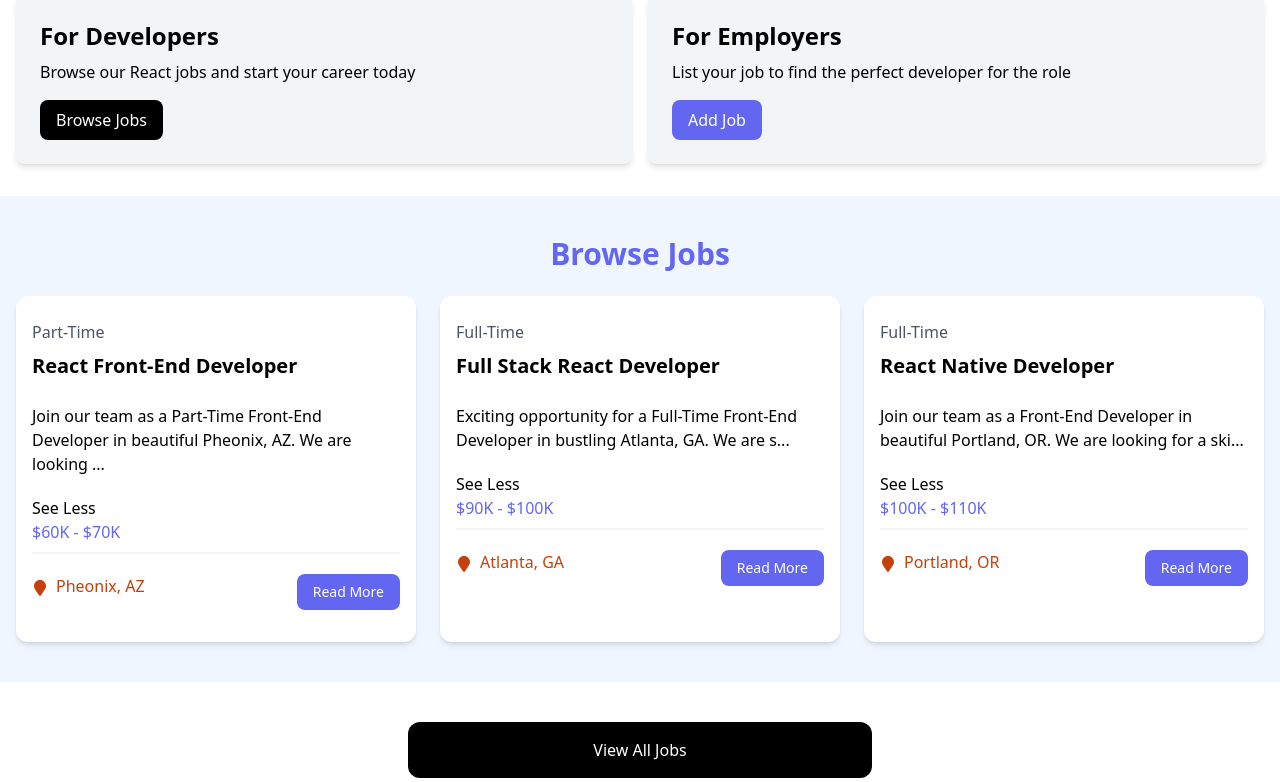
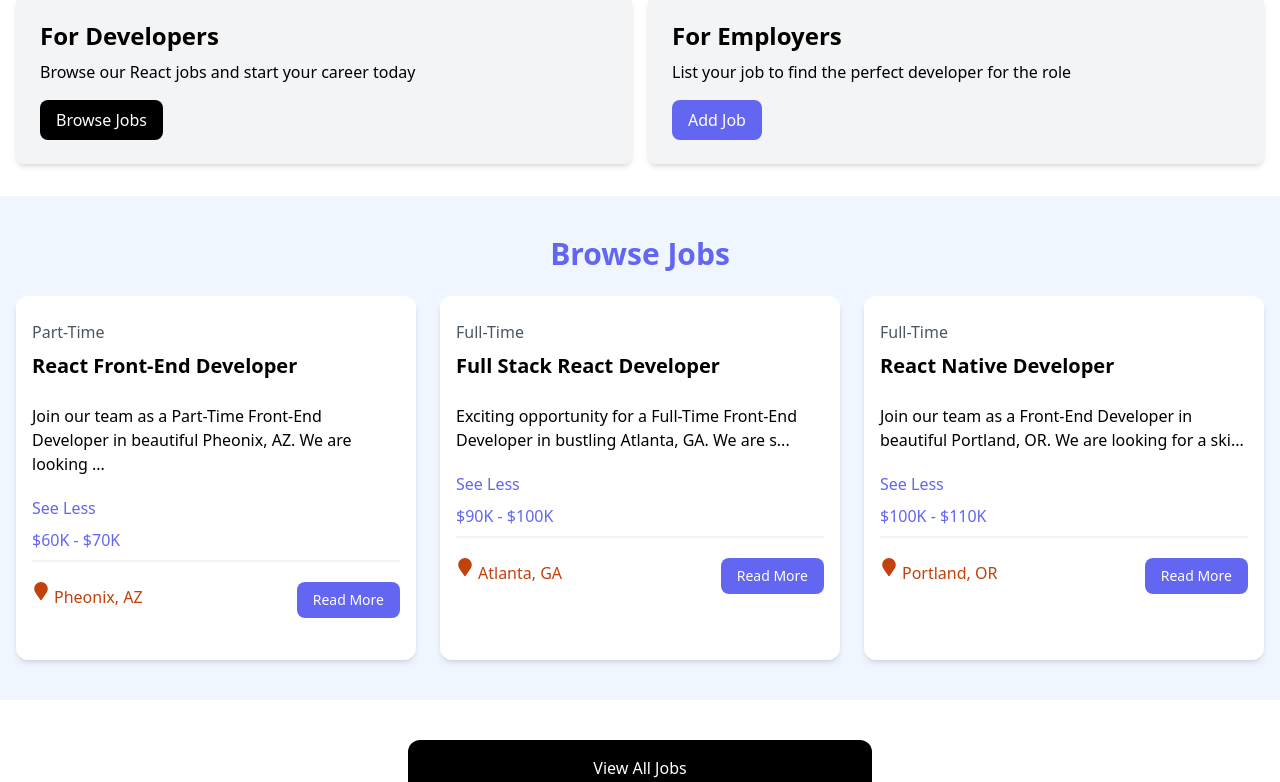
Before and after one commit to Papol14/job-portal-react, a React (Vite) app: page / in a window 1280 px wide. Shown: the part 413-1195 px from the top of the page. Built offline with nearby package versions, Linux system fonts and the light colour scheme.

Commit message:
Installed react-router

```diff
--- a/package.json
+++ b/package.json
@@ -12,7 +12,8 @@
   "dependencies": {
     "react": "^18.3.1",
     "react-dom": "^18.3.1",
-    "react-icons": "^5.3.0"
+    "react-icons": "^5.3.0",
+    "react-router-dom": "^7.0.1"
   },
   "devDependencies": {
     "@eslint/js": "^9.13.0",
--- a/src/components/JobListing.jsx
+++ b/src/components/JobListing.jsx
@@ -21,6 +21,7 @@ const JobListing = ({ job }) => {
         <div className="mb-5">{description}</div>
 
         <button
+          className="mb-2 text-indigo-500 rounded-md hover:text-indigo-800"
           onClick={() => setShowFullDescription((prevState) => !prevState)}
         >
           {!showFullDescription ? "See Less" : "See More"}
@@ -32,7 +33,7 @@ const JobListing = ({ job }) => {
 
         <div className="flex flex-col lg:flex-row justify-between mb-4">
           <div className="text-orange-700 mb-3">
-            <FaMapMarker className="inline mr-2" />
+            <FaMapMarker className="inline mr-1 text-lg mb-4" />
             {job.location}
           </div>
           <a
```
Also changed, not shown: 1 other file (tests, documents, lock files or other folders).
